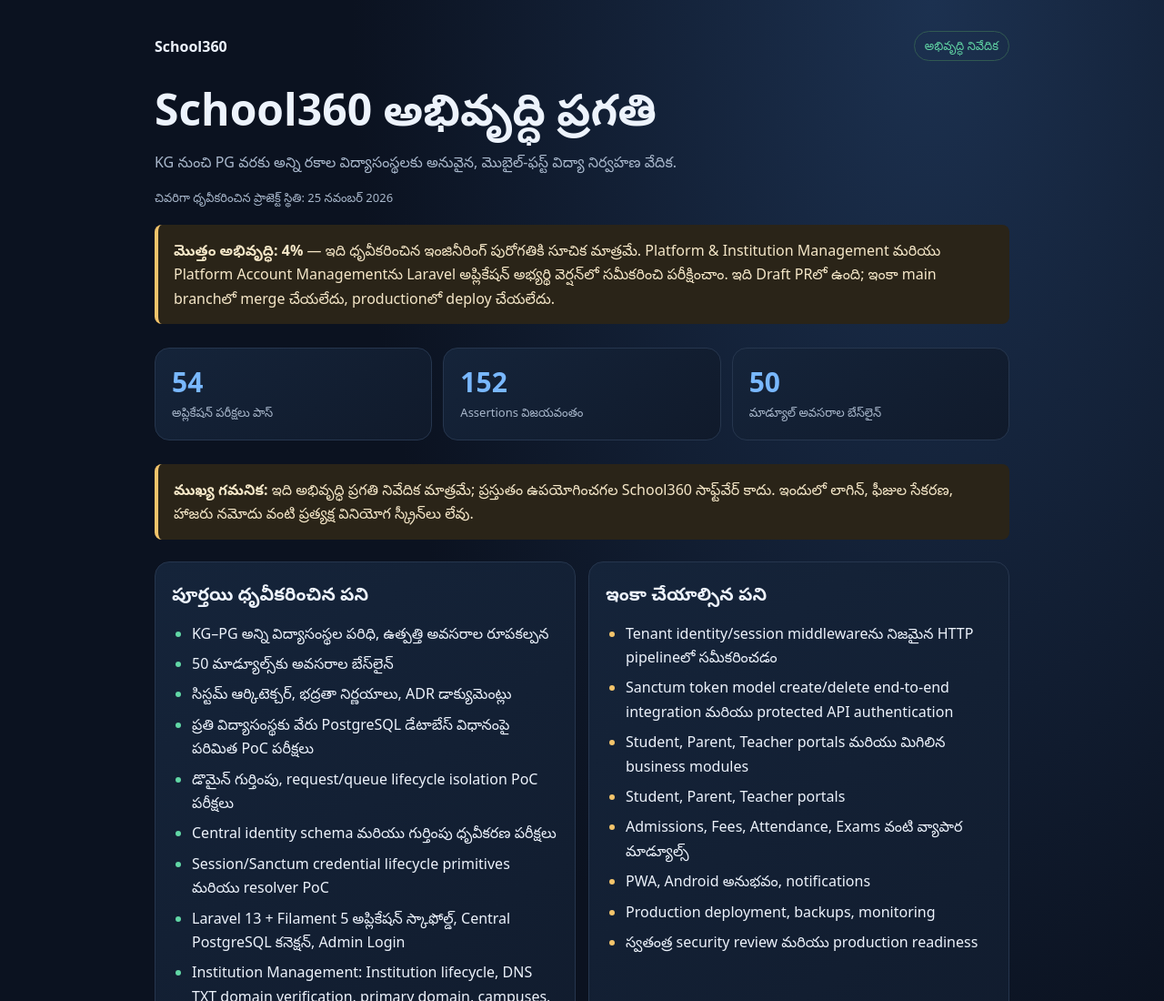
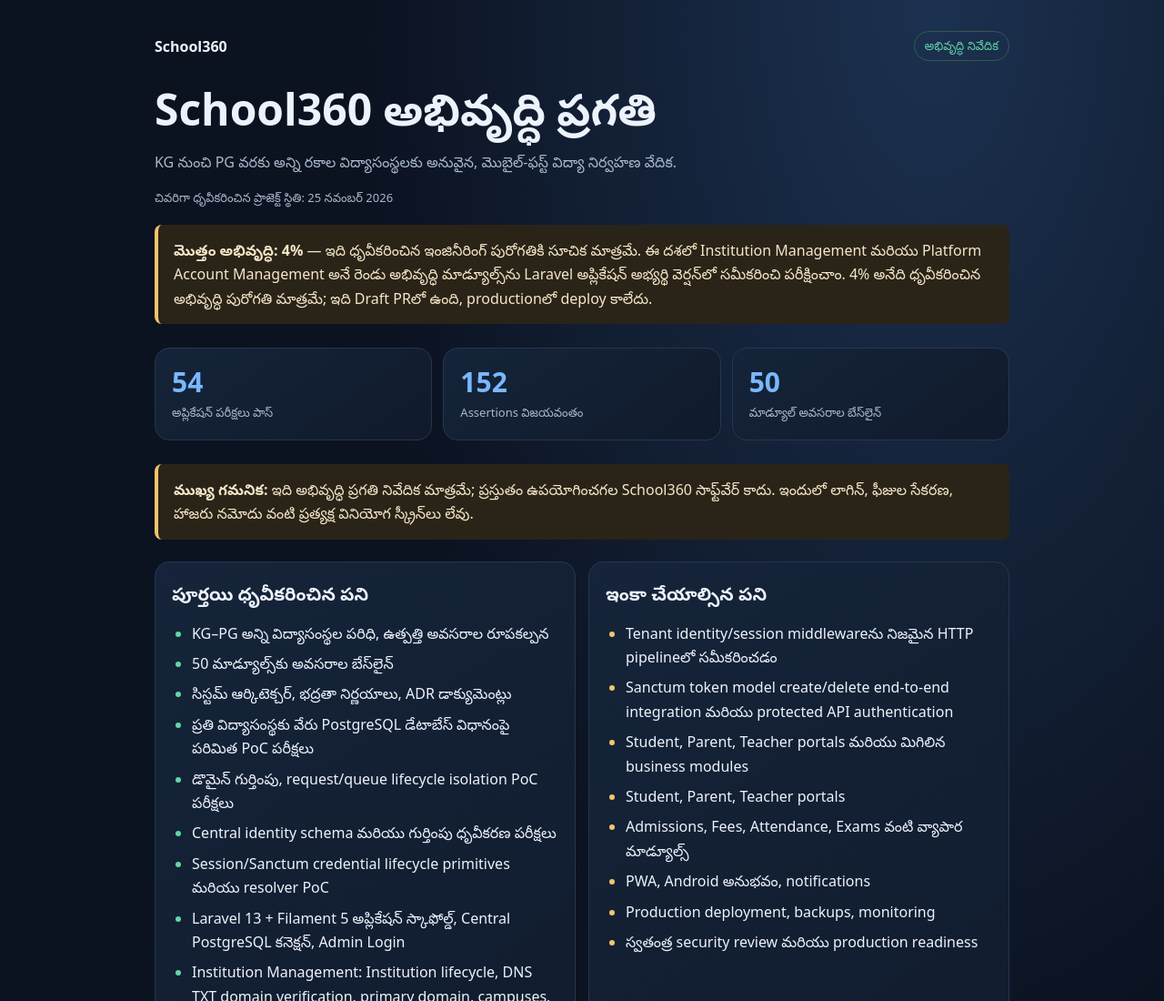
Before and after one commit to kkjan2007/School360-Progress, a plain HTML site: page index.html in a window 1280 px wide. Shown: the top 1100 px of the page at 91% size. Drawn offline with Linux system fonts and the light colour scheme.

Commit message:
Reflect two verified development modules in public progress estimate

```diff
--- a/index.html
+++ b/index.html
@@ -20,7 +20,7 @@ a{color:var(--blue);text-decoration:none}a:hover{text-decoration:underline}.link
 <h1>School360 అభివృద్ధి ప్రగతి</h1>
 <p class="sub">KG నుంచి PG వరకు అన్ని రకాల విద్యాసంస్థలకు అనువైన, మొబైల్-ఫస్ట్ విద్యా నిర్వహణ వేదిక.</p>
 <div class="updated">చివరిగా ధృవీకరించిన ప్రాజెక్ట్ స్థితి: 25 నవంబర్ 2026</div>
-<div class="notice"><strong>మొత్తం అభివృద్ధి: 4%</strong> — ఇది ధృవీకరించిన ఇంజినీరింగ్ పురోగతికి సూచిక మాత్రమే. Platform & Institution Management మరియు Platform Account Managementను Laravel అప్లికేషన్ అభ్యర్థి వెర్షన్‌లో సమీకరించి పరీక్షించాం. ఇది Draft PRలో ఉంది; ఇంకా main branchలో merge చేయలేదు, productionలో deploy చేయలేదు.</div>
+<div class="notice"><strong>మొత్తం అభివృద్ధి: 4%</strong> — ఇది ధృవీకరించిన ఇంజినీరింగ్ పురోగతికి సూచిక మాత్రమే. ఈ దశలో Institution Management మరియు Platform Account Management అనే రెండు అభివృద్ధి మాడ్యూల్స్‌ను Laravel అప్లికేషన్ అభ్యర్థి వెర్షన్‌లో సమీకరించి పరీక్షించాం. 4% అనేది ధృవీకరించిన అభివృద్ధి పురోగతి మాత్రమే; ఇది Draft PRలో ఉంది, productionలో deploy కాలేదు.</div>
 <section class="stats" aria-label="ధృవీకరించిన పరీక్షా గణాంకాలు">
 <div class="stat"><strong>54</strong><span>అప్లికేషన్ పరీక్షలు పాస్</span></div>
 <div class="stat"><strong>152</strong><span>Assertions విజయవంతం</span></div>
```
